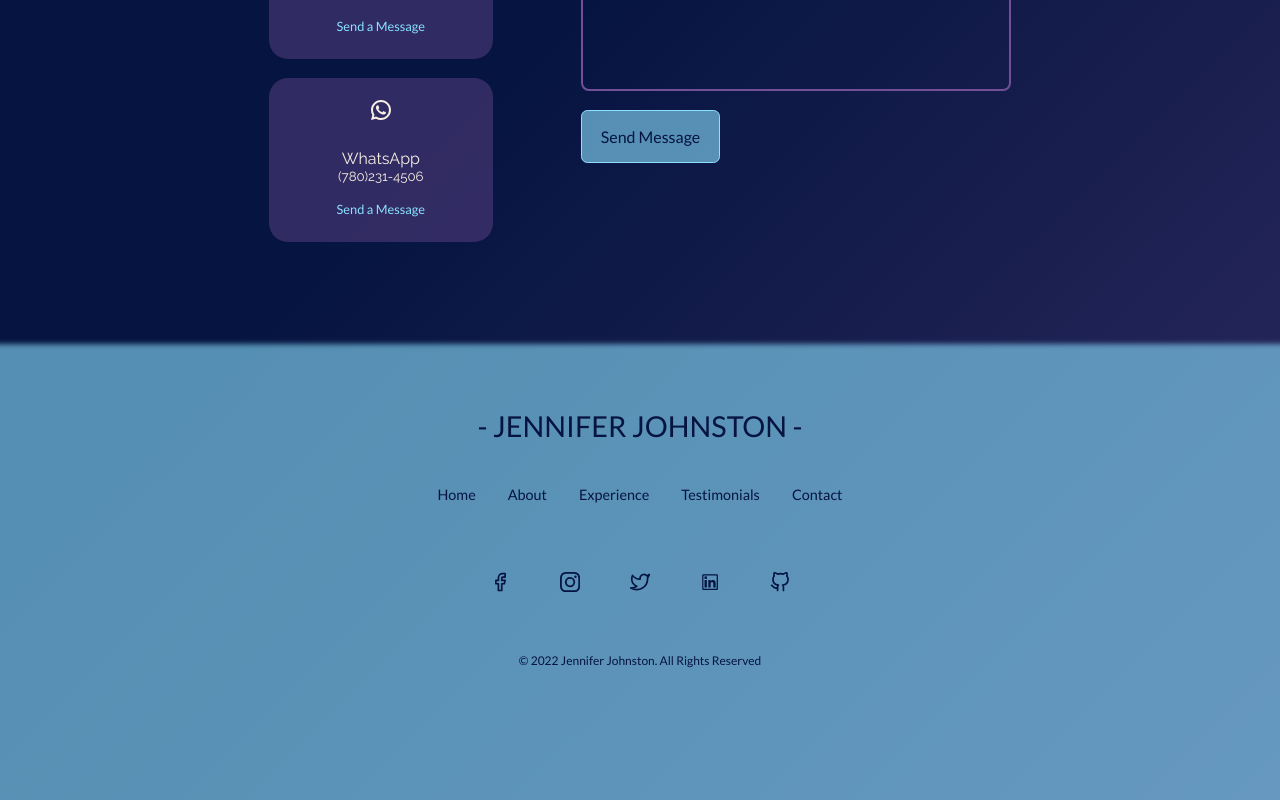
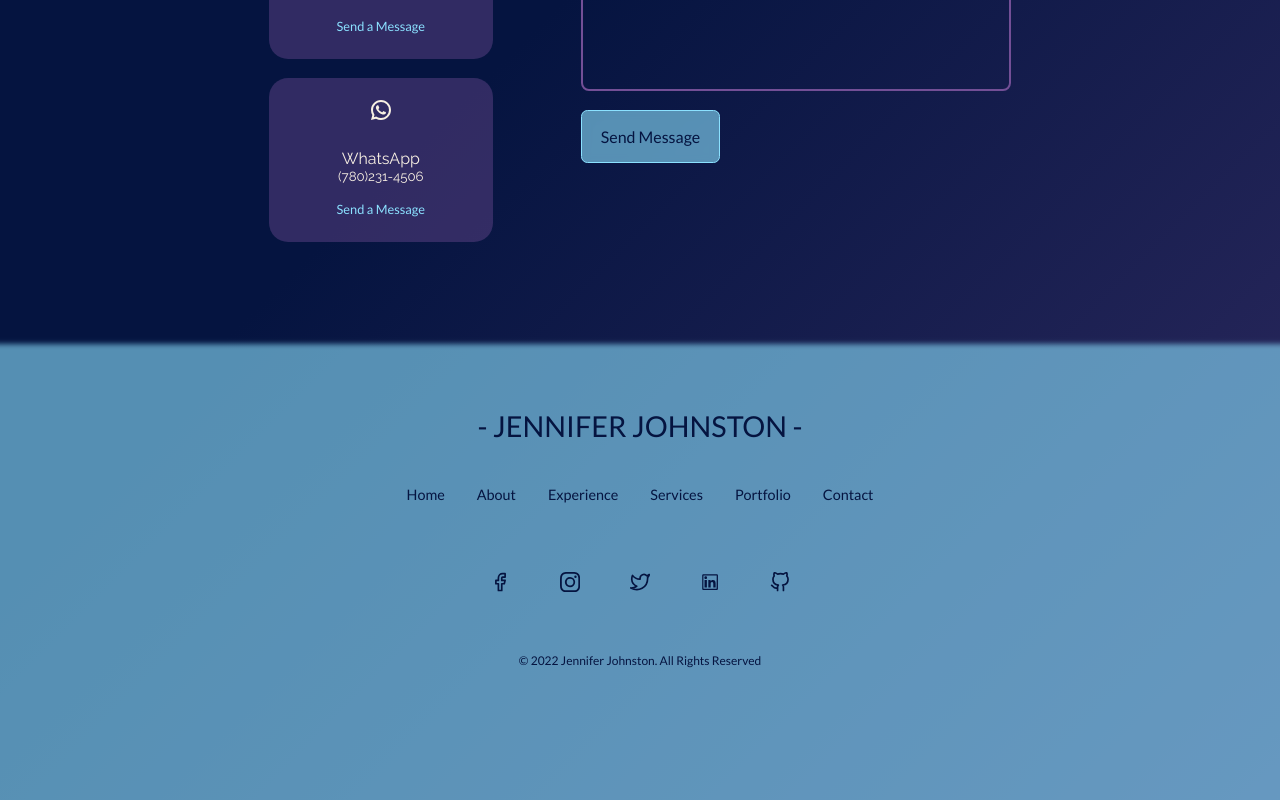
Before and after one commit to JenJohnston/jenn-portfolio, a React (Create React App) app: page / in a window 1280 px wide. Shown: the part 4850-5650 px from the top of the page. Built offline with nearby package versions, Linux system fonts and the light colour scheme; a web font is replaced by a local one.

Commit message:
Update Footer.jsx

```diff
--- a/src/components/Footer.jsx
+++ b/src/components/Footer.jsx
@@ -16,7 +16,8 @@ export default function Footer() {
                 <li><a href="#home">Home</a></li>
                 <li><a href="#about">About</a></li>
                 <li><a href="#experience">Experience</a></li>
-                <li><a href="#portfolio">Testimonials</a></li>
+                <li><a href="#services">Services</a></li>
+                <li><a href="#portfolio">Portfolio</a></li>
                 <li><a href="#contact">Contact</a></li>
             </ul>
 
```
